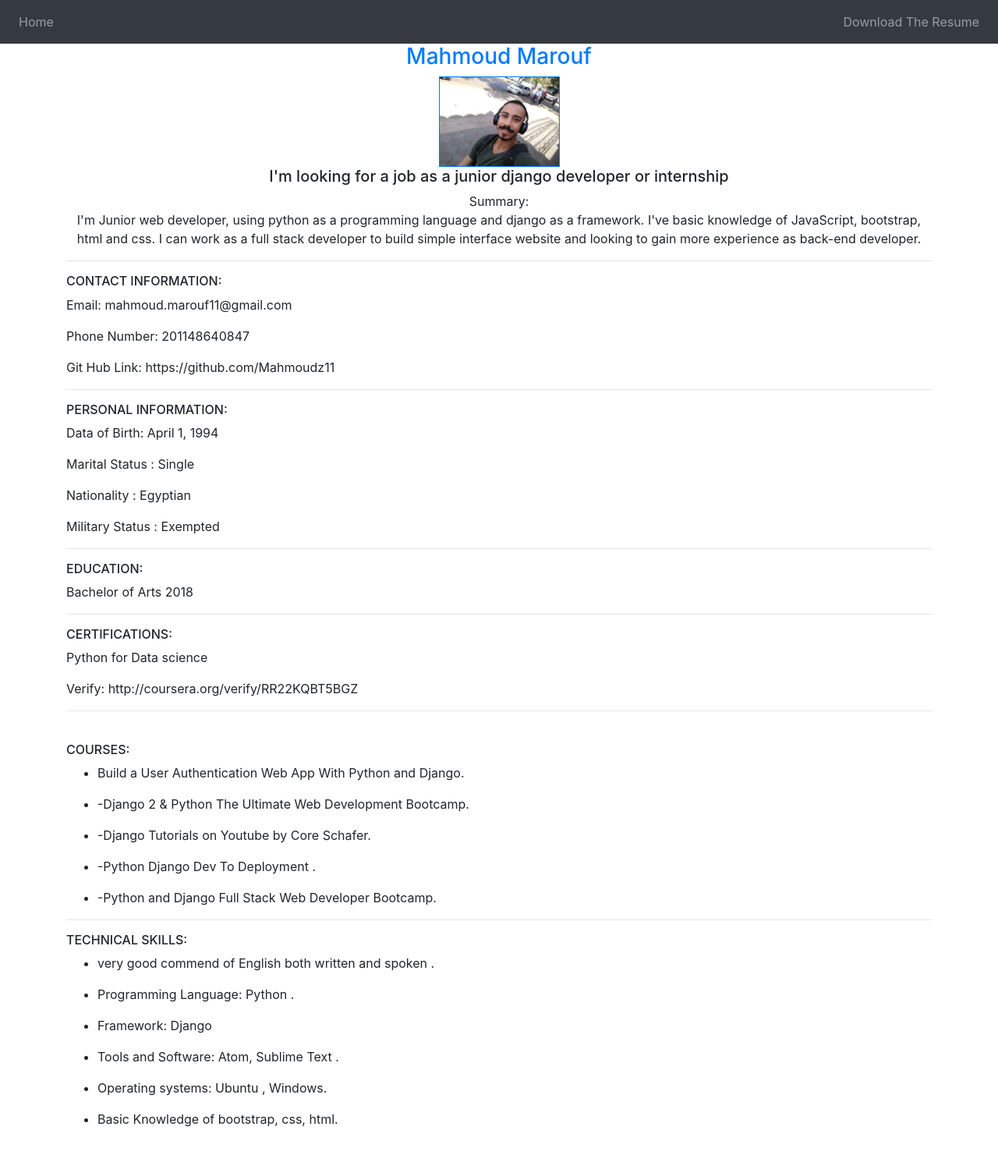
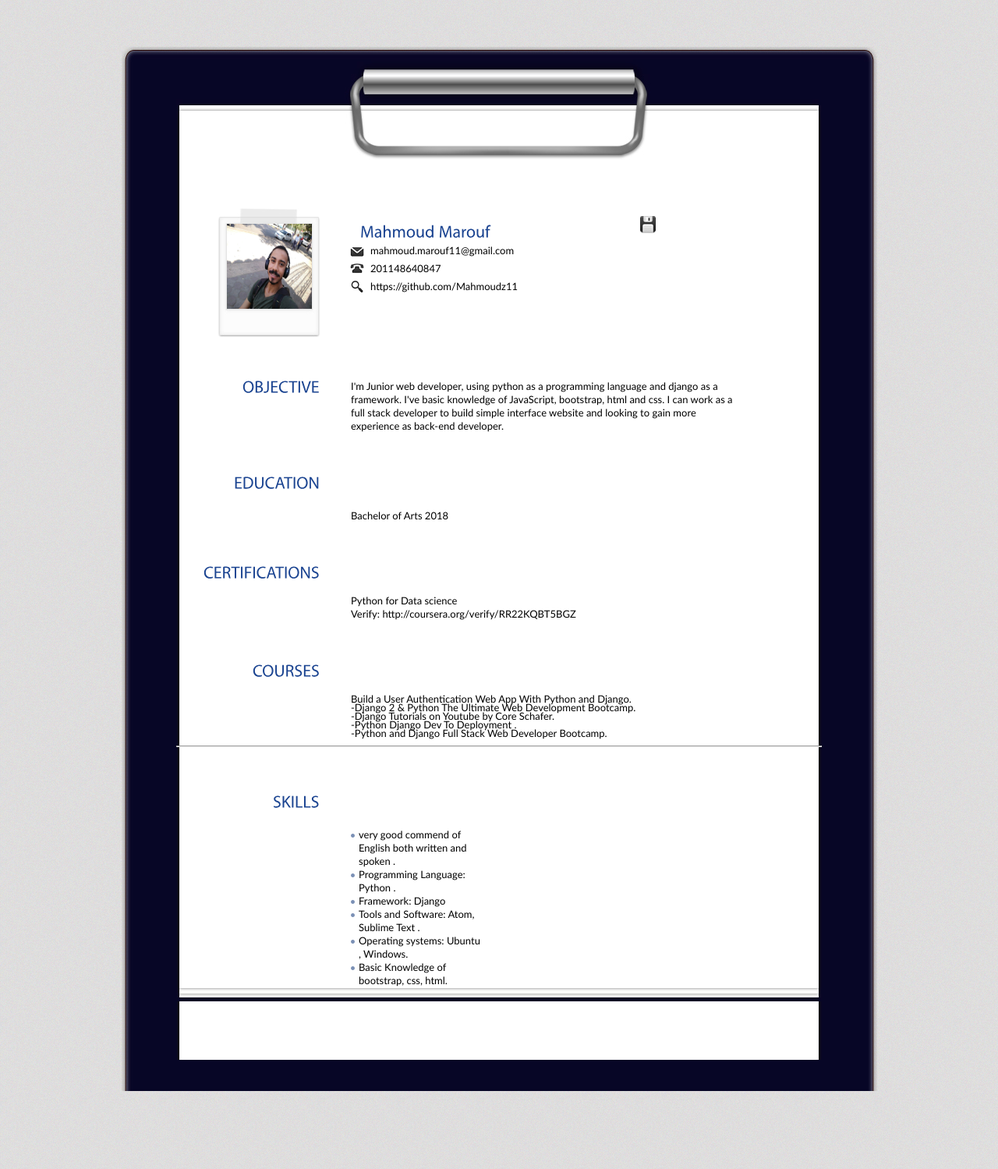
Before and after one commit to Mahmoudz11/my-portfolio, a Django app: page / in a window 1280 px wide. Shown: the whole page at 78% size. Before the commit the page ends 1445 px from the top, so only its background shows below. Run offline with Django 3.2, Linux system fonts and the light colour scheme; data comes from the database, SQL or seed files in the repository; some libraries are stand-ins or nearby versions.

Commit message:
heroku sixth

```diff
--- a/my_portfolio/settings.py
+++ b/my_portfolio/settings.py
@@ -26,7 +26,7 @@
 SECRET_KEY = config('SECRET_KEY')
 
 # SECURITY WARNING: don't run with debug turned on in production!
-DEBUG = False
+DEBUG = True
 
 ALLOWED_HOSTS = []
 
@@ -128,8 +128,10 @@
 
 MEDIA_ROOT = os.path.join(BASE_DIR, 'media')
 
+STATIC_ROOT = os.path.join(BASE_DIR, 'static')
+
 STATICFILES_DIRS = [
-    os.path.join(BASE_DIR, 'static')
+    os.path.join(BASE_DIR, 'my_portfolio/static')
 ]
 
 STATICFILES_STORAGE = 'whitenoise.storage.CompressedManifestStaticFilesStorage'
--- a/my_portfolio/urls.py
+++ b/my_portfolio/urls.py
@@ -21,4 +21,4 @@
 urlpatterns = [
     path('admin/', admin.site.urls),
     path('', include(('cv.urls', 'cv'), namespace='cv')),
-] +static(settings.MEDIA_URL, document_root=settings.MEDIA_ROOT)
+] + static(settings.MEDIA_URL, document_root=settings.MEDIA_ROOT)
--- a/templates/base.html
+++ b/templates/base.html
@@ -1,41 +1,48 @@
-
-
-<!doctype html>
-<html lang="en">
-  <head>
-    <!-- Required meta tags -->
-    <meta charset="utf-8">
-    <meta name="viewport" content="width=device-width, initial-scale=1, shrink-to-fit=no">
-
-    <!-- Bootstrap CSS -->
-    <link rel="stylesheet" href="https://maxcdn.bootstrapcdn.com/bootstrap/4.0.0/css/bootstrap.min.css" integrity="sha384-Gn5384xqQ1aoWXA+058RXPxPg6fy4IWvTNh0E263XmFcJlSAwiGgFAW/dAiS6JXm" crossorigin="anonymous">
-
-    <title>Portfolio</title>
-  </head>
-  <body>
-
-      <nav class="navbar navbar-expand-lg navbar-dark bg-dark navbar-auto">
-  <div class="collapse navbar-collapse" id="navbarSupportedContent">
-    <ul class="navbar-nav mr-auto">
-      <li class="nav-item ">
-        <a class="nav-link" href="{% url 'cv:home' %}">Home <span class="sr-only">(current)</span></a>
-      </li>
-    </ul>
-    <ul class="navbar-nav ml-auto">
-      <li class="nav-item">
-        <a class="nav-link" href="{% url 'cv:pdf' %}">Download The Resume</a>
-      </li>
-    </ul>
-  </div>
-</nav>
+{% load static %}
+<!DOCTYPE html PUBLIC "-//W3C//DTD XHTML 1.0 Transitional//EN" "http://www.w3.org/TR/xhtml1/DTD/xhtml1-transitional.dtd">
+<html xmlns="http://www.w3.org/1999/xhtml">
+<head>
+<meta http-equiv="Content-Type" content="text/html; charset=UTF-8" />
+<title>Resume</title>
+<link type="text/css" rel="stylesheet" href="{% static 'blue/css/blue.css' %}" />
+<link type="text/css" rel="stylesheet" href="{% static 'blue/css/print.css' %}" media="print"/>
+<!--[if IE 7]>
+<link href="css/ie7.css" rel="stylesheet" type="text/css" />
+<![endif]-->
+<!--[if IE 6]>
+<link href="css/ie6.css" rel="stylesheet" type="text/css" />
+<![endif]-->
+<script type="text/javascript" src="{% static 'blue/js/jquery-1.4.2.min.js' %}"></script>
+<script type="text/javascript" src="{% static 'blue/js/jquery.tipsy.js' %}"></script>
+<script type="text/javascript" src="{% static 'blue/js/cufon.yui.js' %}"></script>
+<script type="text/javascript" src="{% static 'blue/js/scrollTo.js' %}"></script>
+<script type="text/javascript" src="{% static 'blue/js/myriad.js' %}"></script>
+<script type="text/javascript" src="{% static 'blue/js/jquery.colorbox.js' %}"></script>
+<script type="text/javascript" src="{% static 'blue/js/custom.js' %}"></script>
+<script type="text/javascript">
+		Cufon.replace('h1,h2');
+</script>
+</head>
+<body>
+<!-- Begin Wrapper -->
+<div id="wrapper">
+  <div class="wrapper-top"></div>
+  <div class="wrapper-mid">
+    <!-- Begin Paper -->
+    <div id="paper">
+      <div class="paper-top"></div>
+      <div id="paper-mid">
 
     {% block content %}
     {% endblock %}
 
-    <!-- Optional JavaScript -->
-    <!-- jQuery first, then Popper.js, then Bootstrap JS -->
-    <script src="https://code.jquery.com/jquery-3.2.1.slim.min.js" integrity="sha384-KJ3o2DKtIkvYIK3UENzmM7KCkRr/rE9/Qpg6aAZGJwFDMVNA/GpGFF93hXpG5KkN" crossorigin="anonymous"></script>
-    <script src="https://cdnjs.cloudflare.com/ajax/libs/popper.js/1.12.9/umd/popper.min.js" integrity="sha384-ApNbgh9B+Y1QKtv3Rn7W3mgPxhU9K/ScQsAP7hUibX39j7fakFPskvXusvfa0b4Q" crossorigin="anonymous"></script>
-    <script src="https://maxcdn.bootstrapcdn.com/bootstrap/4.0.0/js/bootstrap.min.js" integrity="sha384-JZR6Spejh4U02d8jOt6vLEHfe/JQGiRRSQQxSfFWpi1MquVdAyjUar5+76PVCmYl" crossorigin="anonymous"></script>
-  </body>
+                                    </div>
+                                <div class="clear"></div>
+                            <div class="paper-bottom"></div>
+                        </div>
+                        <!-- End Paper -->
+                    </div>
+            </div>
+        <!-- End Wrapper -->
+    </body>
 </html>
--- a/templates/cv/portfolio_list.html
+++ b/templates/cv/portfolio_list.html
@@ -1,55 +1,81 @@
 {% extends 'base.html' %}
-
+{% load static %}
 {% block content %}
 
-<main role="main">
-    <div class="container">
+
       {% for item in cvs %}
-      <a href="{% url 'cv:pro-detail' item.slug %}"><h3 class="text-center">{{ item.name }}</h3></a>
-      <div class="col-2 mx-auto">
-          <img src="{{ item.img.url }}" class="border border-primary img-fluid" height="200" width="200">
+      <div class="entry">
+        <!-- Begin Image -->
+        <img class="portrait" src="{{ item.img.url }}" height="250" width="200" />
+        <!-- End Image -->
+        <!-- Begin Personal Information -->
+        <div class="self">
+            <ul class="name">
+                <h2 >{{ item.name }}<br /></h2>
+            </ul>
+
+
+          <ul>
+              <br>
+            <li class="mail">{{ item.email}}</li>
+            <li class="tel">{{ item.phone_number}}</li>
+            <li class="web">{{ item.git_hub_link}}</li>
+
+          </ul>
         </div>
-      <h5 class="text-center">{{ item.title }}</h5>
-      <p class="text-center">Summary: <br>{{ item.summary }}</p>
-
-      <hr class='hrItem' />
-      <h6>CONTACT INFORMATION:</h6>
-      <p>Email: {{ item.email}}</p>
-      <p>Phone Number: {{ item.phone_number}}</p>
-      <p>Git Hub Link: {{ item.git_hub_link}}</p>
-      <hr class='hrItem' />
-      <h6>PERSONAL INFORMATION:</h6>
-      <p>Data of Birth: {{ item.date_of_birth }}</p>
-      <p>Marital Status : {{ item.marital_status }}</p>
-      <p>Nationality : {{ item.nationality }}</p>
-      <p>Military Status : {{ item.military_status}}</p>
-      <hr class='hrItem' />
-      <h6>EDUCATION:</h6>
-      <p>{{ item.education}}</p>
+        <!-- End Personal Information -->
+        <!-- Begin Social -->
+        <div class="social">
+          <ul>
+            <li><a class='north' href="{% url 'cv:pdf' %}" title="Download .pdf"><img src="{% static 'blue/images/icn-save.jpg' %}" alt="Download the pdf version" /></a></li>
+          </ul>
+        </div>
+        <!-- End Social -->
+      </div>
+      <!-- Begin 1st Row -->
+      <div class="entry">
+        <h2>OBJECTIVE</h2>
+        <p>{{ item.summary }}</p>
+      </div>
+      <!-- End 1st Row -->
+      <!-- Begin 2nd Row -->
+      <div class="entry">
+        <h2>EDUCATION</h2>
+        <div class="content">
+          <p><p>{{ item.education}}</p><br />
+        </div>
+      </div>
       {% endfor %}
-      <hr class='hrItem' />
+      <div class="entry">
+        <h2>CERTIFICATIONS</h2>
+        <div class="content">
             {% for items in Certification %}
-      <h6>CERTIFICATIONS:</h6>
+            <ul class="skills">
                 <p>{{ items.certifications }}</p>
                 <p>Verify: {{ items.Verify }}</p>
-      {% endfor %}
-      <hr class='hrItem' />
-      <br>
-      <h6>COURSES:</h6>
-      {% for items in courses %}
-      <ul>
-          <li>{{ items.course_name }}</li>
             </ul>
             {% endfor %}
+        </div>
+      </div>
+      <div class="entry">
+        <h2>COURSES</h2>
+        <div class="content">
+            {% for items in courses %}
+            <ul class="skills">
+                <p>{{ items.course_name }}</p>
+                <p></p>
+            </ul>
+            {% endfor %}
+        </div>
+      </div>
       <hr class='hrItem' />
-      <h6>TECHNICAL SKILLS:</h6>
+      <div class="entry">
+        <h2>SKILLS</h2>
+        <div class="content">
           {% for items in skills %}
-      <ul>
+          <ul class="skills">
               <li>{{ items.skill }}</li>
           </ul>
           {% endfor %}
-
       </div>
-</main>
-
 {% endblock %}
--- a/templates/pdf/invoice.html
+++ b/templates/pdf/invoice.html
@@ -81,6 +81,7 @@
                   <br>
                   <br>
                   <br>
+                  <br>
                   <h6>COURSES:</h6>
                   {% for items in courses %}
                   <ul>
```
Also changed, not shown: templates/cv/portfolio_detail.html (+103 -45 lines). Lines whose indentation alone changed are shown as unchanged.
